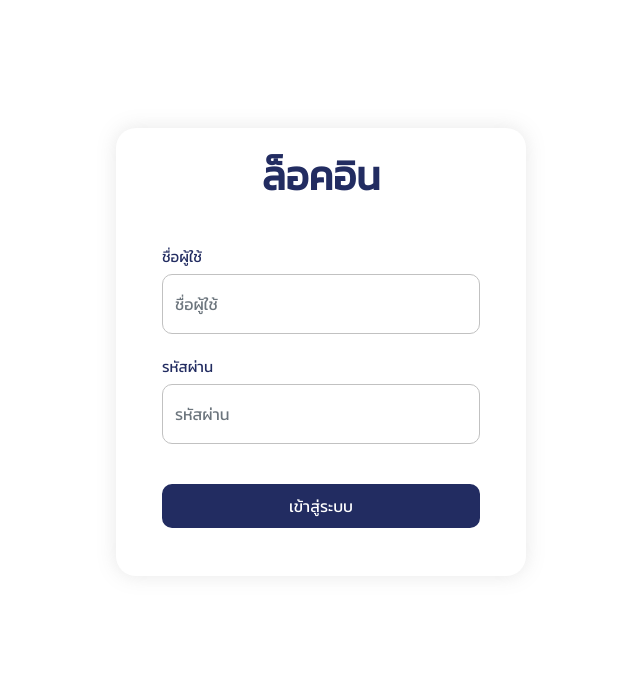
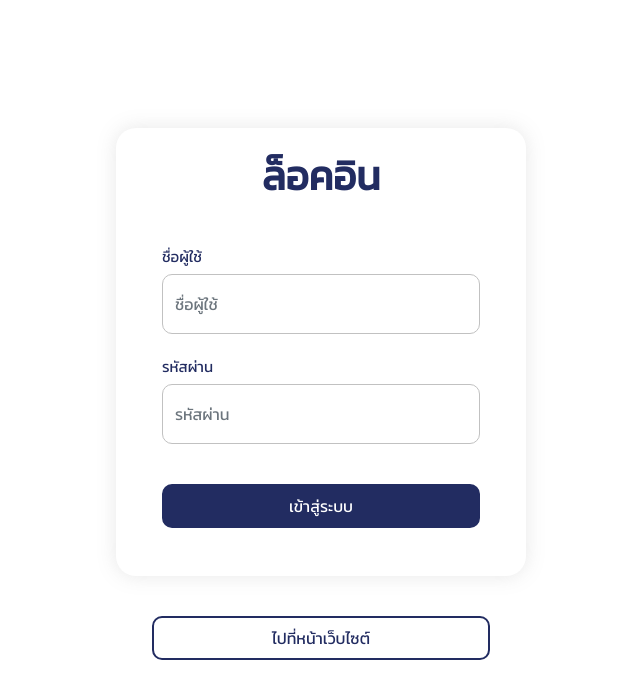
Before and after one commit to 9newton/findfoodfast-project, a React (Create React App) app in the folder front-end/: page /teamLogin in a window 1280 px wide. Shown: the top 698 px of the page, without its empty margins (319-959 px from the left). Built offline with nearby package versions, Linux system fonts and the light colour scheme; no server answers.

Commit message:
update login

```diff
--- a/front-end/src/components/Login/Login.css
+++ b/front-end/src/components/Login/Login.css
@@ -25,6 +25,25 @@
   box-shadow: 0px 0px 20px #81808031;
 }
 
+.border-btn {
+  background: transparent;
+  display: inline-block;
+  padding: 0.5rem 1rem;
+  text-decoration: none;
+  color: #222c61;
+  border: 2px solid transparent;
+  border-color: #222c61;
+  transition: 0.3s;
+  margin-top: 1rem;
+  border-radius: 10px;
+  text-transform: uppercase;
+  text-align: center;
+}
+
+.border-btn:hover {
+  background: #222c61;
+  color: white;
+}
 @media screen and (max-width: 576px) {
   .form-name {
     height: 45px;
--- a/front-end/src/components/Login/Login.js
+++ b/front-end/src/components/Login/Login.js
@@ -5,6 +5,7 @@ import { Container, Row, Col, Card, Form } from "react-bootstrap";
 import { ToastContainer, toast } from "react-toastify";
 import "react-toastify/dist/ReactToastify.css";
 import { useNavigate } from "react-router-dom";
+import { NavLink } from "react-router-dom";
 
 function Login() {
   const navigate = useNavigate();
@@ -120,6 +121,21 @@ function Login() {
               </Container>
             </form>
           </Card>
+          <Row>
+            <Col
+              xs={{ span: 12, offset: 0 }}
+              md={{ span: 10, offset: 1 }}
+              xl={{ span: 10, offset: 1 }}
+              xxl={{ span: 10, offset: 1 }}
+              className="mt-4 form"
+            >
+              <NavLink to="/">
+                <button type="submit" className="col-12 border-btn mb-5">
+                  ไปที่หน้าเว็บไซต์
+                </button>
+              </NavLink>
+            </Col>
+          </Row>
         </Col>
       </Row>
     </div>
```
